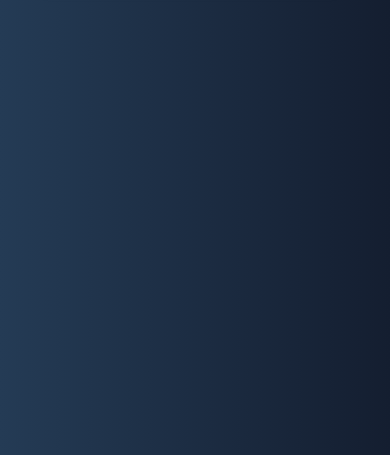
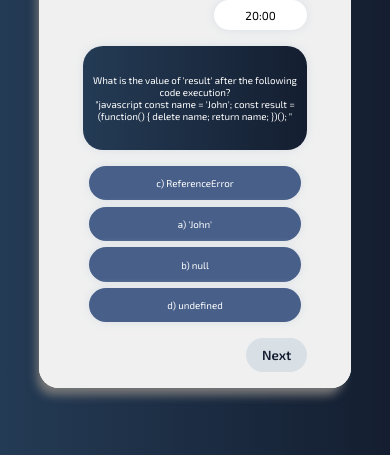
Before and after one commit to Mutazwasfi/JS_project, a plain HTML site: page pages/questionsPage/questionsPage.html in a window 390 px wide. Shown: the part 389-844 px from the top of the page. Drawn offline with nearby package versions, Linux system fonts and the light colour scheme.

Commit message:
an-update-for-the-code

```diff
--- a/pages/questionsPage/main.js
+++ b/pages/questionsPage/main.js
@@ -4,34 +4,176 @@ const question = document.querySelector(".question");
 const options = document.querySelector(".options");
 const NextBtn = document.querySelector(".NextBtn");
 
-let container = document.querySelector(".content");
-let startingContainer = document.querySelector(".starting");
+const container = document.querySelector(".content");
+const startingContainer = document.querySelector(".starting");
 
-async function start() {
-  let span = startingContainer.querySelector("span");
-  for(let i = 5 ; i >=0 ; i--){
-    span.textContent = i;
-    await delay(1000)
-  }
-  container.classList.remove('hidden')
-  startingContainer.remove()
-  startTheQuiz()
-}
-start();
-function delay(ms) {
-  return new Promise(resolve => setTimeout(resolve, ms));
+let attempt = {
+  userAnswersIndex: [],
+};
+// let attempt =JSON.parse(localStorage.attemptInfo);
+let attemptInfo = {
+  startingTime: new Date(),
+  quizName: "java",
+  username: "mohmmad",
+  timeRequired: "20min",
+};
+let questions;
+// call the GetQuestions to fill the questions variable with the questions needed
+GetQuestions();
+
+let EachOption = options.querySelectorAll("div .option");
+EachOption.forEach((e) => {
+  e.addEventListener("click", (e) => selectOption(e));
+});
+
+function selectOption(e) {
+  options
+    .querySelectorAll(".selected")
+    .forEach((e) => e.classList.remove("selected"));
+  NextBtn.classList.add("available");
+  e.target.classList.add("selected");
+  NextBtn.addEventListener("click", next);
 }
 
-
-function startTheQuiz(){
-return
+function next() {
+  attempt.userAnswersIndex.push(
+    Number(document.querySelector(".selected").classList[1].slice(3))
+  );
+  img.style.backgroundImage = `url(../../resoruces/images/questionimg${
+    attempt.userAnswersIndex.length + (1 % 10)
+  }.svg)`;
+  console.log(questions);
+  if (typeof questions[1] === "undefined") {
+    NextBtn.textContent = "Submit";
+    NextBtn.style.background ="linear-gradient(90deg, rgba(60,241,128,1) 0%, rgba(5,106,44,1) 100%)";
+    NextBtn.removeEventListener('click' , next)
+    NextBtn.addEventListener('click' , submitQuiz)
+  }
+  resetQuestion();
+  startTheQuiz();
 }
 
-
-async function printJSON() {
-  const response = await fetch("questions.json");
-  const json = await response.json();
-  console.log(json);
+function submitQuiz(){
+  let FinshingTime = new Date()
+  attempt.FinshingTime = FinshingTime;
+  localStorage.attempt = JSON.stringify(attempt)
+  window.location.href='../analysisPage/analysisPage.html';
 }
 
-printJSON()
+function resetQuestion() {
+  options
+    .querySelectorAll(".selected")
+    .forEach((e) => e.classList.remove("selected"));
+  NextBtn.classList.remove("available");
+  NextBtn.removeEventListener("click", next);
+}
+
+function startTheQuiz() {
+  setQuestion();
+  setOptions();
+}
+
+function startTimer() {
+  let time = Number(attemptInfo.timeRequired.slice(0, -3)); // slices the number out of the requiredTime which has the format of 'xxmin'
+
+  let remainingTime = time * 60;
+
+  updateTimerDisplay();
+
+  const interval = setInterval(() => {
+    remainingTime--;
+
+    if (remainingTime <= 0) {
+      clearInterval(interval);
+      timer.textContent = "Time's up!";
+      endOfquiz();
+    } else {
+      updateTimerDisplay();
+    }
+  }, 1000);
+
+  function updateTimerDisplay() {
+    const minutes = Math.floor(remainingTime / 60);
+    const seconds = remainingTime % 60;
+
+    const formattedTime = `${minutes.toString().padStart(2, "0")}:${seconds
+      .toString()
+      .padStart(2, "0")}`;
+
+    timer.textContent = formattedTime;
+  }
+}
+
+function setQuestion() {
+  question.innerHTML = questions[0].question.slice(3);
+}
+
+function setOptions() {
+  let opts = options.querySelectorAll(".option");
+  opts.forEach((e) => {
+    e.innerHTML = questions[0].options.shift();
+  });
+  questions.shift();
+}
+
+function endOfquiz() {}
+
+async function GetQuestions() {
+  try {
+    questions = await chooseQuestions(attemptInfo.quizName, 15);
+  } catch (error) {
+    console.error(error);
+  }
+}
+
+async function chooseQuestions(str, n) {
+  let response = await fetch("questions.json");
+  let questionFile = await response.json();
+  quizQuestion = questionFile[str];
+
+  // inisaliaze an array with its elements being the indexes starting from 0 to the size of the quizQuestion array
+  let questionsIndexes = Array.from(
+    { length: quizQuestion.length },
+    (_, index) => index
+  );
+  questionsIndexes = shuffleArray(questionsIndexes);
+
+  //takes the first 10 of the shuffled questions
+  questionsIndexes = questionsIndexes.slice(0, 10);
+
+  // stores the choosen questions indexs in atempt object to be stored later in local storage
+  attempt.questionsIndexes = questionsIndexes;
+
+  // filter out the randomly choosen qusetions
+  selectedQuestions = questionsIndexes.map((i) => quizQuestion[i]);
+
+  return selectedQuestions;
+}
+
+function shuffleArray(array) {
+  for (var i = array.length - 1; i > 0; i--) {
+    var j = Math.floor(Math.random() * (i + 1));
+    var temp = array[i];
+    array[i] = array[j];
+    array[j] = temp;
+  }
+  return array;
+}
+
+async function startCountDown() {
+  let span = startingContainer.querySelector("span");
+  for (let i = 5; i > 0; i--) {
+    span.textContent = i;
+    await delay(1000);
+  }
+  container.classList.remove("hidden");
+  startingContainer.remove();
+  startTimer();
+  startTheQuiz();
+}
+
+function delay(ms) {
+  return new Promise((resolve) => setTimeout(resolve, ms));
+}
+
+startCountDown();
--- a/pages/questionsPage/questions.json
+++ b/pages/questionsPage/questions.json
@@ -1,58 +1,153 @@
 {
-  "quiz_1": [
+  "java": [
     {
-      "question_1": {
-        "question_content": "What is the result of 2 + 2?",
-        "options": ["4", "3", "5", "6"]
-      }
+      "question": "1. What is the output of the following code?<br>\"javascript\nconst arr = [1, 2, 3];\narr.length = 0;\nconsole.log(arr[2]);\n\"",
+      "options": ["c) 3", "a) 1", "d) undefined", "b) 2"],
+      "correct_answer_index": 2
+    },
+
+    {
+      "question": "1. What will the following code output?<br>\"javascript\nconst x = 5, y = '10';\nconsole.log(x + y);\n\"",
+      "options": ["a) 510", "b) 15", "c) 510", "d) NaN"],
+      "correct_answer_index": 0
+    }
+
+    ,
+    {
+      "question": "3. What is the value of 'result' after the following code execution?<br>\"javascript  let x = 10;  function addY(y) {  return x + y; }   let result = addY(5);\"",
+      "options": ["c) 15", "a) 10", "d) undefined", "b) 5"],
+      "correct_answer_index": 0
+    }
+    ,
+    {
+      "question": "4. What is the purpose of the 'map' method on an array in JavaScript?",
+      "options": [
+        "b) It returns a new array with the same elements as the original array.",
+        "a) It modifies the original array by applying a function to each element.",
+        "d) It filters the array based on a given condition.",
+        "c) It removes duplicate elements from the array."
+      ],
+      "correct_answer_index": 1
     },
     {
-      "question_2": {
-        "question_content": "What is the result of '5' + 2?",
-        "options": ["52", "7", "2", "NaN"]
-      }
+      "question": "5. What is the output of the following code?<br>\"javascript\nfunction sayHello() {\n  var greeting = 'Hello';\n  setTimeout(function() {\n    console.log(greeting);\n  }, 1000);\n}\nsayHello();\n\"",
+      "options": ["b) 'undefined'", "a) 'Hello'", "c) ReferenceError", "d) 'null'"],
+      "correct_answer_index": 0
     },
     {
-      "question_3": {
-        "question_content": "What is the correct syntax to declare a variable in JavaScript?",
-        "options": ["var x;", "variable x;", "v x;", "const x;"]
-      }
+      "question": "6. What does the 'Object.freeze()' method do in JavaScript?",
+      "options": [
+        "c) It prevents changes to an object's properties and its nested objects.",
+        "a) It prevents new properties from being added to an object.",
+        "b) It freezes the value of 'this' inside a function.",
+        "d) It converts an object into an immutable data type."
+      ],
+      "correct_answer_index": 1
     },
     {
-      "question_4": {
-        "question_content": "What does DOM stand for?",
-        "options": ["Document Object Model", "Display Object Model", "Data Object Model", "Document Order Model"]
-      }
+      "question": "7. What is the value of 'result' after the following code execution?<br>\"javascript\nconst name = 'John';\nconst result = (function() {\n  delete name;\n  return name;\n})();\n\"",
+      "options": ["c) ReferenceError", "a) 'John'", "b) null", "d) undefined"],
+      "correct_answer_index": 0
     },
     {
-      "question_5": {
-        "question_content": "What method is used to add an element at the end of an array?",
-        "options": ["push()", "pop()", "shift()", "unshift()"]
-      }
-    }
-  ],
-  "quiz_2": [
+      "question": "8. What is the purpose of the 'filter' method on an array in JavaScript?",
+      "options": [
+        "c) It removes elements from the array based on a given condition.",
+        "b) It returns a new array with the same elements as the original array.",
+        "a) It modifies the original array by applying a function to each element.",
+        "d) It sorts the elements of the array in ascending order."
+      ],
+      "correct_answer_index": 0
+    },
     {
-      "question_1": {
-        "question_content": "What does HTML stand for?",
-        "options": ["Hypertext Markup Language", "Hyper Tool Markup Language", "High Text Markup Language", "Hyper Text Marking Language"]
-      }
-    }
-  ],
-  "quiz_3": [
+      "question": "9. What is the output of the following code?<br>\"javascript\nconsole.log(typeof NaN);\n\"",
+      "options": ["a) 'number'", "d) 'undefined'", "c) 'NaN'", "b) 'string'"],
+      "correct_answer_index": 0
+    },
     {
-      "question_1": {
-        "question_content": "What does CSS stand for?",
-        "options": ["Cascading Style Sheets", "Colorful Style Sheets", "Computer Style Sheets", "Creative Style Sheets"]
-      }
-    }
-  ],
-  "quiz_4": [
+      "question": "10. What does the 'bind' method do on a function object in JavaScript?",
+      "options": [
+        "c) It creates a closure over the function's scope.",
+        "b) It returns a new function with the same code.",
+        "a) It binds the function to a specific value of 'this'.",
+        "d) It adds the function to the global scope."
+      ],
+      "correct_answer_index": 2
+    },
     {
-      "question_1": {
-        "question_content": "What is the plural form of 'child'?",
-        "options": ["children", "childs", "childen", "child's"]
-      }
+      "question": "11. What is the output of the following code?<br>\"javascript\nconst arr = [1, 2, 3];\narr.length = 0;\nconsole.log(arr[2]);\n\"",
+      "options": ["d) undefined", "b) 2", "a) 1", "c) 3"],
+      "correct_answer_index": 0
+    },
+    {
+      "question": "12. What does the 'apply' method do on a function object in JavaScript?",
+      "options": [
+        "b) It creates a new instance of the function.",
+        "a) It invokes the function with the specified arguments.",
+        "c) It changes the value of 'this' inside the function.",
+        "d) It returns a new function with the same code."
+      ],
+      "correct_answer_index": 1
+    },
+    {
+      "question": "13. What is the value of 'result' after the following code execution?<br>\"javascript\nlet x = 10;\nfunction addY(y) {\n  return x + y;\n}\nlet result = addY(5);\n\"",
+      "options": ["a) 10", "b) 5", "c) 15", "d) undefined"],
+      "correct_answer_index": 2
+    },
+    {
+      "question": "14. What is the purpose of the 'map' method on an array in JavaScript?",
+      "options": [
+        "a) It modifies the original array by applying a function to each element.",
+        "b) It returns a new array with the same elements as the original array.",
+        "d) It filters the array based on a given condition.",
+        "c) It removes duplicate elements from the array."
+      ],
+      "correct_answer_index": 0
+    },
+    {
+      "question": "15. What is the output of the following code?<br>\"javascript\nfunction sayHello() {\n  var greeting = 'Hello';\n  setTimeout(function() {\n    console.log(greeting);\n  }, 1000);\n}\nsayHello();\n\"",
+      "options": ["c) ReferenceError", "a) 'Hello'", "b) 'undefined'", "d) 'null'"],
+      "correct_answer_index": 1
+    },
+    {
+      "question": "16. What does the 'Object.freeze()' method do in JavaScript?",
+      "options": [
+        "a) It prevents new properties from being added to an object.",
+        "b) It freezes the value of 'this' inside a function.",
+        "c) It prevents changes to an object's properties and its nested objects.",
+        "d) It converts an object into an immutable data type."
+      ],
+      "correct_answer_index": 0
+    },
+    {
+      "question": "17. What is the value of 'result' after the following code execution?<br>\"javascript\nconst name = 'John';\nconst result = (function() {\n  delete name;\n  return name;\n})();\n\"",
+      "options": ["c) ReferenceError", "a) 'John'", "b) null", "d) undefined"],
+      "correct_answer_index": 1
+    },
+    {
+      "question": "18. What is the purpose of the 'filter' method on an array in JavaScript?",
+      "options": [
+        "c) It removes elements from the array based on a given condition.",
+        "b) It returns a new array with the same elements as the original array.",
+        "a) It modifies the original array by applying a function to each element.",
+        "d) It sorts the elements of the array in ascending order."
+      ],
+      "correct_answer_index": 0
+    },
+    {
+      "question": "19. What is the output of the following code?<br>\"javascript\nconsole.log(typeof NaN);\n\"",
+      "options": ["a) 'NaN'", "b) 'string'", "c) 'number'", "d) 'undefined'"],
+      "correct_answer_index": 2
+    },
+    {
+      "question": "20. What does the 'bind' method do on a function object in JavaScript?",
+      "options": [
+        "d) It adds the function to the global scope.",
+        "a) It binds the function to a specific value of 'this'.",
+        "b) It returns a new function with the same code.",
+        "c) It creates a closure over the function's scope."
+      ],
+      "correct_answer_index": 1
     }
   ]
 }
--- a/pages/questionsPage/questionsPage.html
+++ b/pages/questionsPage/questionsPage.html
@@ -13,7 +13,6 @@
   <link rel="stylesheet"
     href="https://fonts.googleapis.com/css2?family=Material+Symbols+Outlined:opsz,wght,FILL,GRAD@20..48,100..700,0..1,-50..200" />
   <link rel="stylesheet" href="style.css">
-  <script defer src="main.js"></script>
 </head>
 
 <body class="graindent">
@@ -39,22 +38,22 @@
             <section class="question graindent">
             </section>
             <section class="options ">
+              <div class="option opt0 "></div>
               <div class="option opt1 "></div>
               <div class="option opt2 "></div>
               <div class="option opt3 "></div>
-              <div class="option opt4 "></div>
             </section>
           </div>
           <div class="footer">
-            <button class="NextBtn graindent2">Next</button>
+            <button class="NextBtn asdasd">Next</button>
           </div>
         </div>
       </div>
-      <div class="starting">
+      <div class="starting ">
         Starting in... <span></span>
       </div>
     </section>
   </main>
 </body>
-
+<script defer src="main.js"></script>
 </html>
--- a/pages/questionsPage/style.css
+++ b/pages/questionsPage/style.css
@@ -4,7 +4,8 @@
   --Gradient-dark-color-2: #141e30;
   --Gradient-light-color-1: #d8dfe5;
   --Primery-light-color-1: #ffffff;
-  --secondry-light-color-1:#f0f0f0;
+  --secondry-light-color-1: #f0f0f0;
+  --secondry-light-color-2: #475f89;
   --shadow-light-color: #787878;
   --error-color: #e91429;
 }
@@ -29,7 +30,6 @@ a {
   text-decoration: none;
   color: var(--Gradient-dark-color-2);
 }
-
 /* a class for the gradient effect we will use -which is 'Royal' gradient*/
 .graindent {
   background: linear-gradient(
@@ -39,10 +39,17 @@ a {
   );
 }
 /* a second graindent2 just for the button because the prevouse wasnt visable  */
-.graindent2 {
-  background: linear-gradient(to right, #2b487d, var(--Gradient-dark-color-2));
+.available {
+  background-color: var(--Gradient-light-color-1); /* Set initial background color */
+  background-image: linear-gradient(to right, #2b487d, var(--Gradient-dark-color-2));
+  color: var(--Primery-light-color-1) !important;
 }
 
+.selected {
+  box-shadow: 0 0 10px 2px var(--Gradient-dark-color-2) !important;
+  background-color: #2e4867 !important;
+  transition: all 0.3s;
+}
 
 nav {
   height: 3.5rem;
@@ -65,10 +72,10 @@ nav .contant .signinOptions {
   justify-content: space-between;
   white-space: nowrap;
 }
-nav .contant .signinOptions div{
-  transition: transform .3s, text-shadow .3s;
+nav .contant .signinOptions div {
+  transition: transform 0.3s, text-shadow 0.3s;
 }
-nav .contant .signinOptions div:hover{
+nav .contant .signinOptions div:hover {
   transform: translateY(10%);
   text-shadow: -1px 1px 1px var(--shadow-light-color);
 }
@@ -77,10 +84,10 @@ nav .contant .logo {
   cursor: default;
   font-size: 2rem;
   font-weight: 600;
-  transition: text-shadow .3s ,transform .3s;
+  transition: text-shadow 0.3s, transform 0.3s;
 }
 
-nav .contant .logo:hover{
+nav .contant .logo:hover {
   text-shadow: -2px 2px 2px var(--shadow-light-color);
 }
 
@@ -115,8 +122,9 @@ main .mainWindow .content {
   grid-template-columns: 1fr 2fr;
 }
 main .mainWindow .content .image {
-  background: url(../../resoruces/images/questionimg2.svg) no-repeat center /
+  background: url(../../resoruces/images/questionimg1.svg) no-repeat center /
     contain;
+    transition: background-image 0.3s ease-in-out;
 }
 
 main .mainWindow .content .questions {
@@ -160,22 +168,22 @@ main .mainWindow .content .questions .main .question {
   align-items: center;
   justify-content: center;
   text-align: center;
-  font-size: min(3vmin , 1.5rem);
-  font-weight: 600;
+  font-size: min(2.5vmin, 1.3rem);
+  font-weight: 400;
   color: var(--Primery-light-color-1);
   box-shadow: 0 0 10px var(--Gradient-light-color-1);
 }
 
-main .mainWindow .content .questions .main .options{
+main .mainWindow .content .questions .main .options {
   width: 80%;
   height: 50%;
   display: grid;
-  grid-template:repeat(2,1fr) / repeat(2,1fr);
+  grid-template: repeat(2, 1fr) / repeat(2, 1fr);
   align-items: center;
   justify-items: center;
 }
 
-main .mainWindow .content .questions .main .options .option{
+main .mainWindow .content .questions .main .options .option {
   width: 95%;
   height: 90%;
   display: flex;
@@ -183,33 +191,35 @@ main .mainWindow .content .questions .main .options .option{
   justify-content: center;
   align-items: center;
   text-align: center;
-  font-size:min(2.5vmin , 3rem);
+  font-size: min(2.5vmin, 3rem);
+  cursor: pointer;
   border-radius: 20px;
-  background-color: #687ea5;
+  background-color: var(--secondry-light-color-2);
   color: var(--Primery-light-color-1);
   box-shadow: 0 0 10px var(--Gradient-light-color-1);
-  transition: box-shadow .3s ,transform .3s ;
+  transition: box-shadow 0.3s, transform 0.3s, background-color 0.3s;
 }
-main .mainWindow .content .questions .main .options .option:hover{
+main .mainWindow .content .questions .main .options .option:hover {
   transform: translateY(5%);
   box-shadow: 0 0 10px var(--shadow-light-color);
 }
 
-main .mainWindow .content .questions .footer{
+main .mainWindow .content .questions .footer {
   width: 90%;
   display: flex;
   justify-content: end;
-  align-items:first baseline;
+  align-items: first baseline;
 }
 
-main .mainWindow .content .questions .footer button{
+main .mainWindow .content .questions .footer button {
   cursor: pointer;
   padding: 2.2vmin 4vmin;
   border-style: none;
   border-radius: 20px;
   font-weight: 600;
-  color: var(--Primery-light-color-1);
-  transition: transform 0.3s, box-shadow 0.3s;
+  background-color: var(--Gradient-light-color-1);
+  color: var(--Gradient-dark-color-2);
+  transition: box-shadow 0.3s, transform 0.3s;
 }
 
 main .mainWindow .content .questions .footer button:hover {
@@ -217,53 +227,58 @@ main .mainWindow .content .questions .footer button:hover {
   box-shadow: 0 0 10px var(--shadow-light-color);
 }
 
-.hidden{
+.hidden {
   display: none !important;
 }
-.starting{
-  font-size: min(15vmin, 75px);
+.starting {
+  font-size: 10vmin;
+  height: 50vh;
+  display: flex;
+  justify-content: center;
+  align-items: center;
 }
 
 @media only screen and (max-width: 900px) {
-  nav .contant .signinOptions{
+  nav .contant .signinOptions {
     width: 25%;
   }
-  main{
-    height:auto;
+  main {
+    height: auto;
     position: relative;
     top: 20%;
   }
 
-  main .mainWindow .content{
+  main .mainWindow .content {
     display: flex;
     flex-direction: column;
     width: 100%;
-
   }
 
-  main .mainWindow .content .image{
+  main .mainWindow .content .image {
     height: 35vmin;
   }
 
-  main .mainWindow .content .questions{
+  main .mainWindow .content .questions {
     height: 70%;
     display: flex;
     justify-content: space-around;
     flex-direction: column;
     gap: 1rem;
   }
-  main .mainWindow .content .questions .main .question{
+  main .mainWindow .content .questions .main .question {
     height: 100%;
+    padding-top: 10%;
+    padding-bottom: 10%;
   }
-  main .mainWindow .content .questions .main .options{
+  main .mainWindow .content .questions .main .options {
     display: flex;
     flex-direction: column;
     height: 100%;
-    gap: .4rem;
+    gap: 0.4rem;
   }
-  main .mainWindow .content .questions .main .options .option{
-    height: 100%;
-    padding-top: 2rem;
-    padding-bottom: 2rem;
+  main .mainWindow .content .questions .main .options .option {
+    height: 80%;
+    padding-top: 5%;
+    padding-bottom: 5%;
   }
 }
```
Also changed, not shown: pages/signupPage/main.js (+27 -10 lines).
